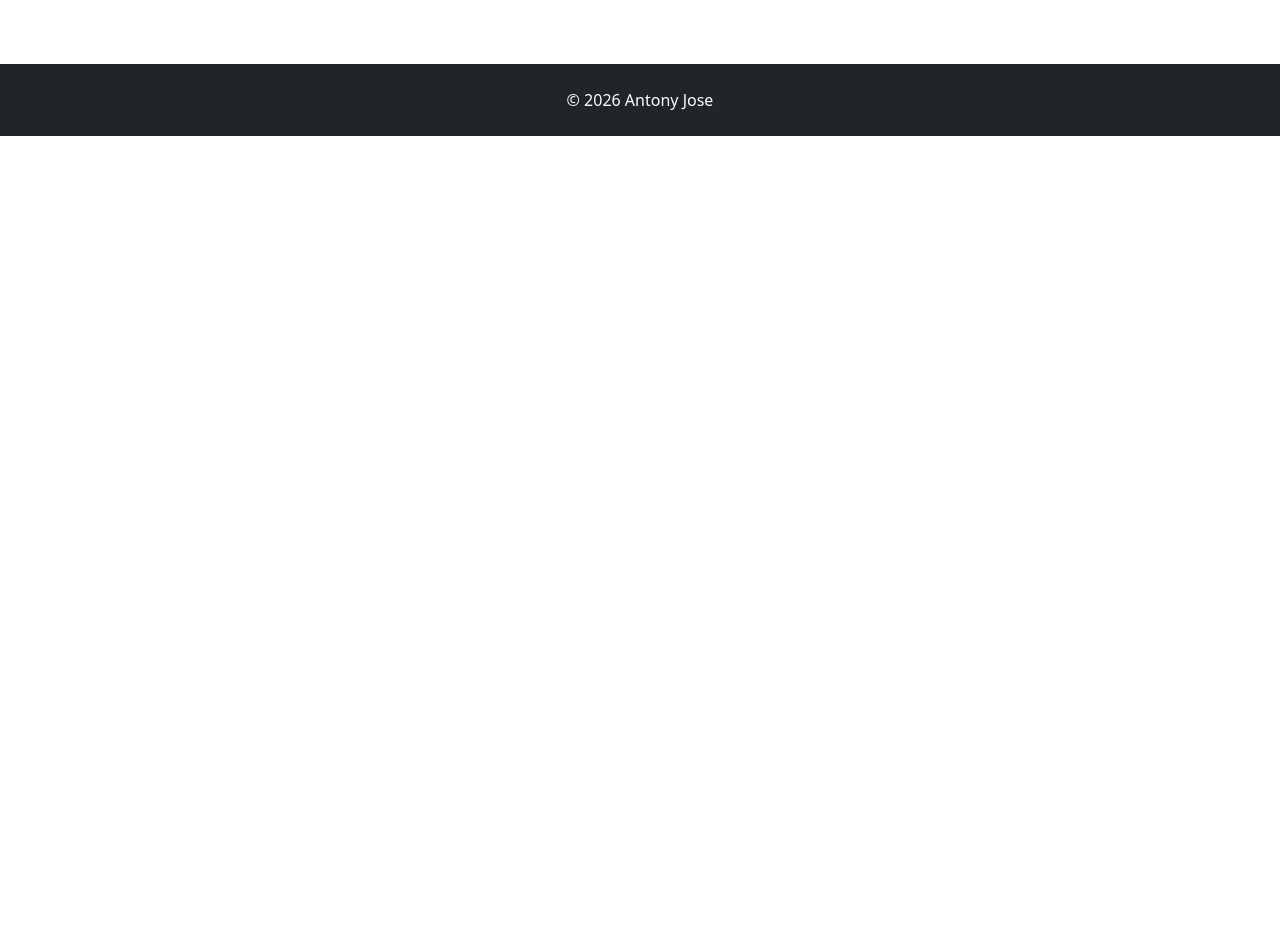
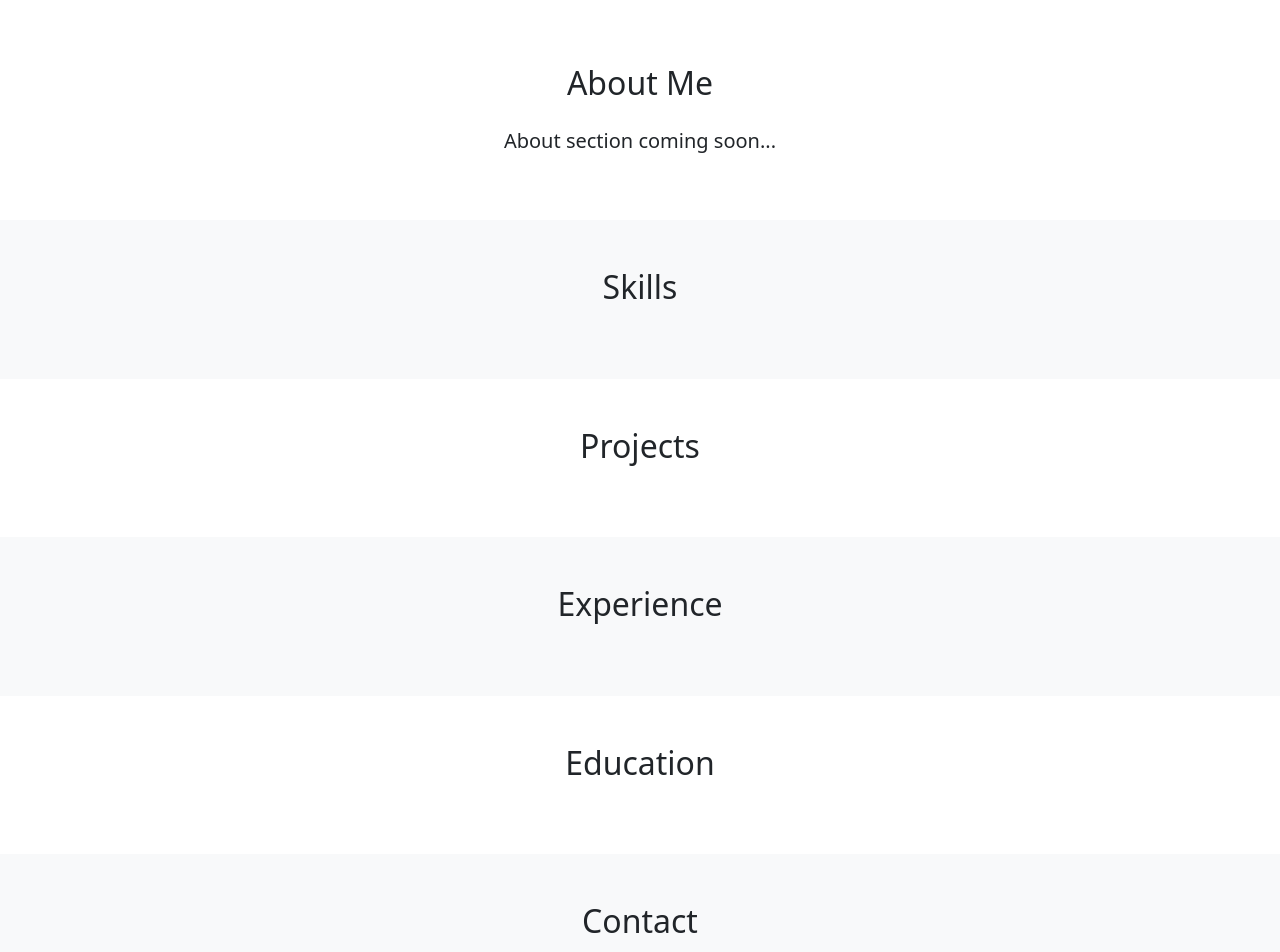
Before and after one commit to vipersolo/portfolio, a React app in the folder portfolio/: page / in a window 1280 px wide. Shown: the part 760-1712 px from the top of the page. Before the commit the page ends 896 px from the top, so only its background shows below. Built offline with nearby package versions, Linux system fonts and the light colour scheme; the HTML template or start-up script is replaced by a standard one.

Commit message:
Replace navbar home link with React Router NavLink + pages

```diff
--- /dev/null
+++ b/portfolio/src/components/About/About.jsx
@@ -0,0 +1,17 @@
+import { Container } from "react-bootstrap";
+
+const About = () => {
+  return (
+    <section id="about" className="py-5">
+      <Container>
+        <h2 className="text-center mb-4">About Me</h2>
+
+        <p className="lead text-center">
+          About section coming soon...
+        </p>
+      </Container>
+    </section>
+  );
+};
+
+export default About;
--- /dev/null
+++ b/portfolio/src/components/Contact/Contact.jsx
@@ -0,0 +1,17 @@
+import { Container } from "react-bootstrap";
+
+const Contact = () => {
+  return (
+    <section id="contact" className="py-5 bg-light">
+      <Container>
+
+        <h2 className="text-center mb-4">
+          Contact
+        </h2>
+
+      </Container>
+    </section>
+  );
+};
+
+export default Contact;
--- /dev/null
+++ b/portfolio/src/components/Education/Education.jsx
@@ -0,0 +1,17 @@
+import { Container } from "react-bootstrap";
+
+const Education = () => {
+  return (
+    <section id="education" className="py-5">
+      <Container>
+
+        <h2 className="text-center mb-4">
+          Education
+        </h2>
+
+      </Container>
+    </section>
+  );
+};
+
+export default Education;
--- /dev/null
+++ b/portfolio/src/components/Experience/Experience.jsx
@@ -0,0 +1,17 @@
+import { Container } from "react-bootstrap";
+
+const Experience = () => {
+  return (
+    <section id="experience" className="py-5 bg-light">
+      <Container>
+
+        <h2 className="text-center mb-4">
+          Experience
+        </h2>
+
+      </Container>
+    </section>
+  );
+};
+
+export default Experience;
--- a/portfolio/src/components/Navbar/Navbar.jsx
+++ b/portfolio/src/components/Navbar/Navbar.jsx
@@ -1,4 +1,5 @@
 import { Navbar, Nav, Container } from "react-bootstrap";
+import { NavLink } from "react-router-dom";
 
 const NavigationBar = () => {
   return (
@@ -10,7 +11,10 @@ const NavigationBar = () => {
     >
       <Container>
 
-        <Navbar.Brand href="/">
+        <Navbar.Brand
+          as={NavLink}
+          to="/"
+        >
           Antony Jose
         </Navbar.Brand>
 
@@ -20,7 +24,11 @@ const NavigationBar = () => {
 
           <Nav className="ms-auto">
 
-            <Nav.Link href="/">
+            <Nav.Link
+              as={NavLink}
+              to="/"
+              end
+            >
               Home
             </Nav.Link>
 
--- /dev/null
+++ b/portfolio/src/components/Projects/Projects.jsx
@@ -0,0 +1,17 @@
+import { Container } from "react-bootstrap";
+
+const Projects = () => {
+  return (
+    <section id="projects" className="py-5">
+      <Container>
+
+        <h2 className="text-center mb-4">
+          Projects
+        </h2>
+
+      </Container>
+    </section>
+  );
+};
+
+export default Projects;
--- /dev/null
+++ b/portfolio/src/components/Skills/Skills.jsx
@@ -0,0 +1,17 @@
+import { Container } from "react-bootstrap";
+
+const Skills = () => {
+  return (
+    <section id="skills" className="py-5 bg-light">
+      <Container>
+
+        <h2 className="text-center mb-4">
+          Skills
+        </h2>
+
+      </Container>
+    </section>
+  );
+};
+
+export default Skills;
--- a/portfolio/src/pages/home/Home.jsx
+++ b/portfolio/src/pages/home/Home.jsx
@@ -1,9 +1,27 @@
 import Hero from "../../components/Hero/Hero";
+import About from "../../components/About/About";
+import Skills from "../../components/Skills/Skills";
+import Projects from "../../components/Projects/Projects";
+import Experience from "../../components/Experience/Experience";
+import Education from "../../components/Education/Education";
+import Contact from "../../components/Contact/Contact";
 
 const Home = () => {
   return (
     <>
       <Hero />
+
+      <About />
+
+      <Skills />
+
+      <Projects />
+
+      <Experience />
+
+      <Education />
+
+      <Contact />
     </>
   );
 };
```
